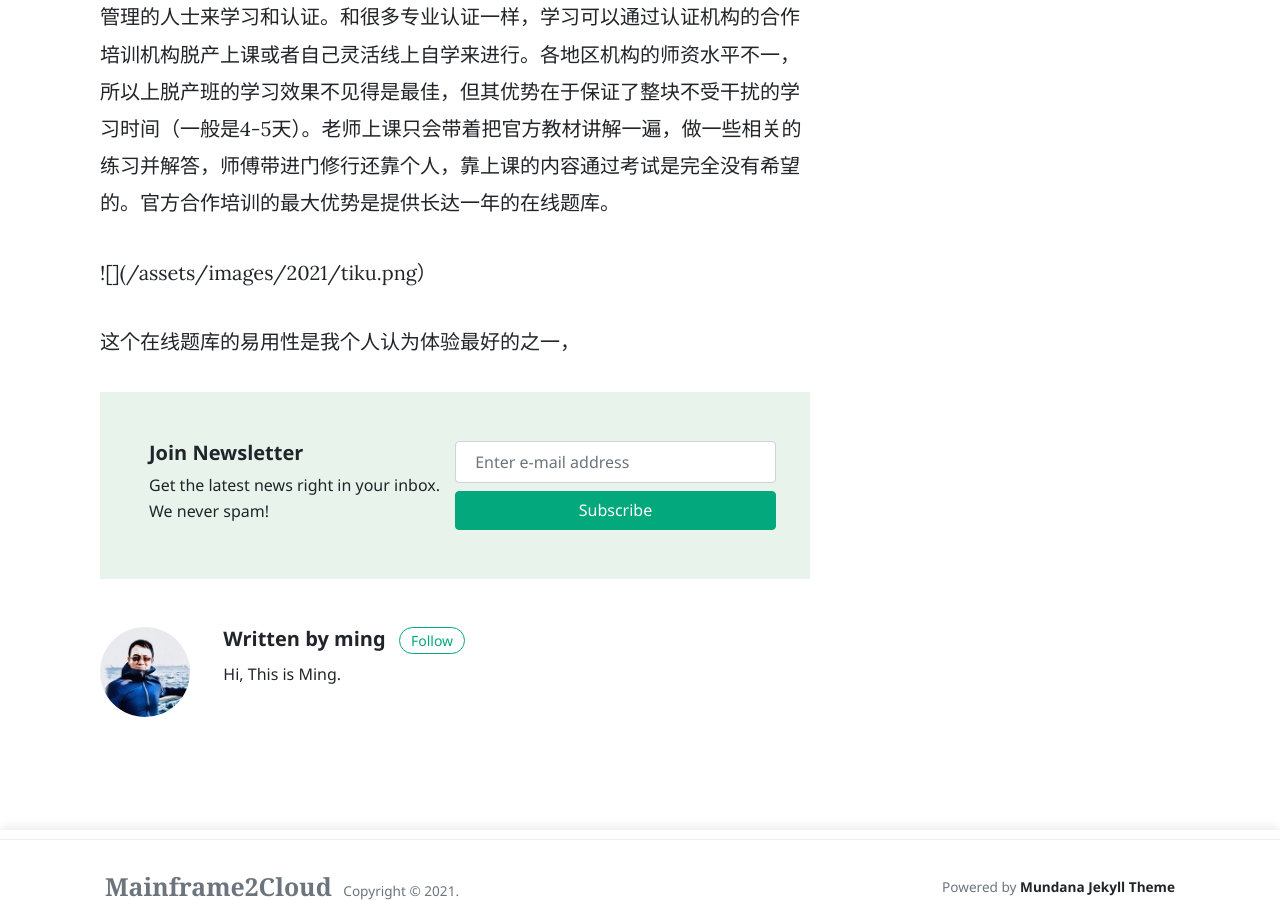
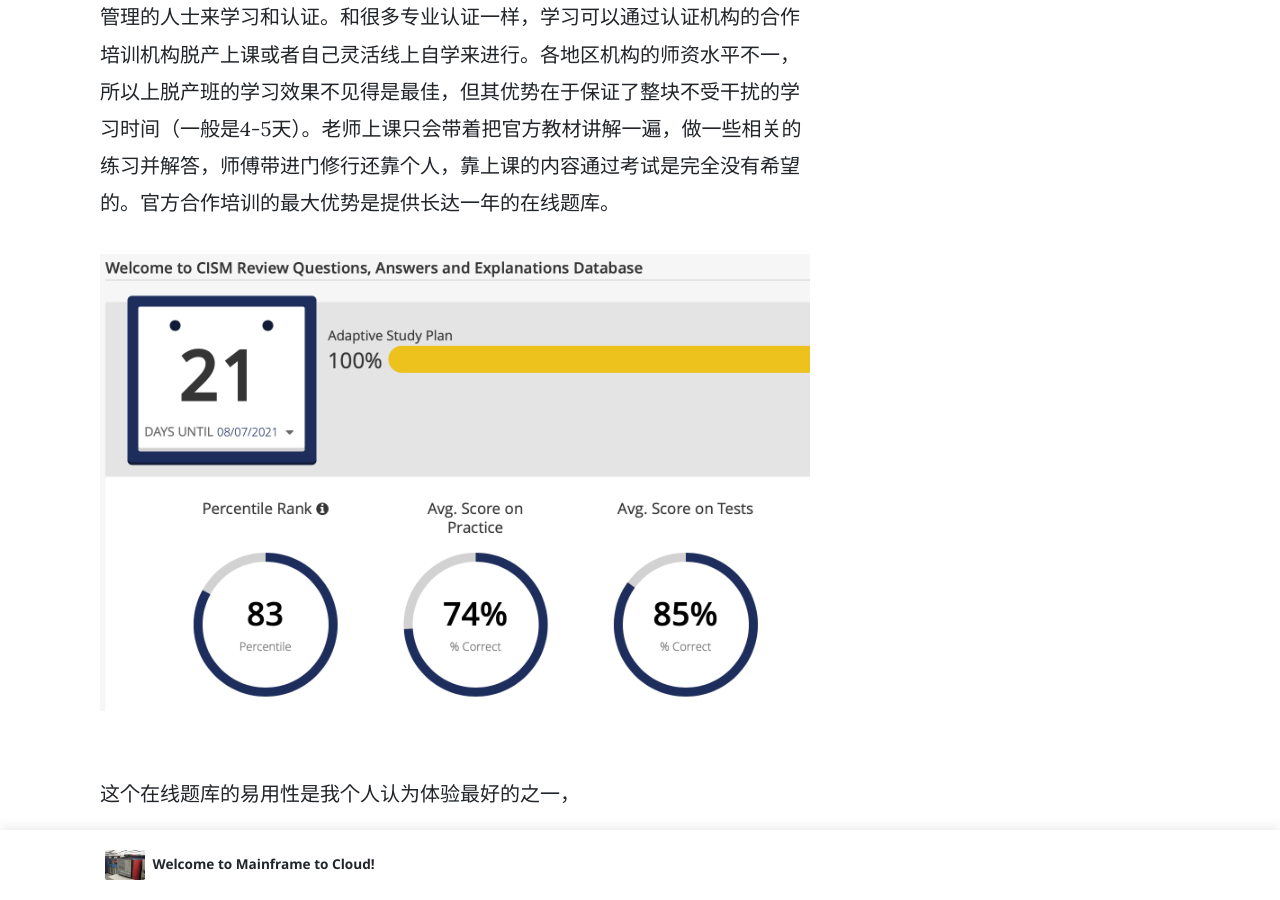
Before and after one commit to billrain/mainframe2cloud.github.io, a Jekyll site: the page built from _posts/2021-07-15-How-to-get-CISM.markdown, in a window 1280 px wide and 900 px high, scrolled down 1607 px. Built offline with Jekyll 4.4.1, drawn with Linux system fonts in a browser that asks for light colours; nearby versions of some CDN libraries; comment, search, counter and statistics services are not loaded.

Commit message:
Update 2021-07-15-How-to-get-CISM.markdown

```diff
--- a/_posts/2021-07-15-How-to-get-CISM.markdown
+++ b/_posts/2021-07-15-How-to-get-CISM.markdown
@@ -19,6 +19,6 @@
 
 CISM考试的难度和强度还是较高的，没有经过系统的学习和备考是不可能通过考试的。其对申请者3-5年信息安全相关经验的要求是合理的，因为没有在成熟企业IT环境中工作过会很难真正理解各种专业词汇在具体场景中的涵义，而仅仅具有非IT经验而没有与信息安全部门紧密合作过的，在对各种概念的梳理上同样要花费大量的时间，所以还是建议有真正从事过信息安全管理，风险控制，事故管理的人士来学习和认证。和很多专业认证一样，学习可以通过认证机构的合作培训机构脱产上课或者自己灵活线上自学来进行。各地区机构的师资水平不一，所以上脱产班的学习效果不见得是最佳，但其优势在于保证了整块不受干扰的学习时间（一般是4-5天）。老师上课只会带着把官方教材讲解一遍，做一些相关的练习并解答，师傅带进门修行还靠个人，靠上课的内容通过考试是完全没有希望的。官方合作培训的最大优势是提供长达一年的在线题库。
 
-![]({{ site.baseurl }}/assets/images/2021/tiku.png）
+![]({{ site.baseurl }}/assets/images/2021/tiku.png)
 
 这个在线题库的易用性是我个人认为体验最好的之一，
```
